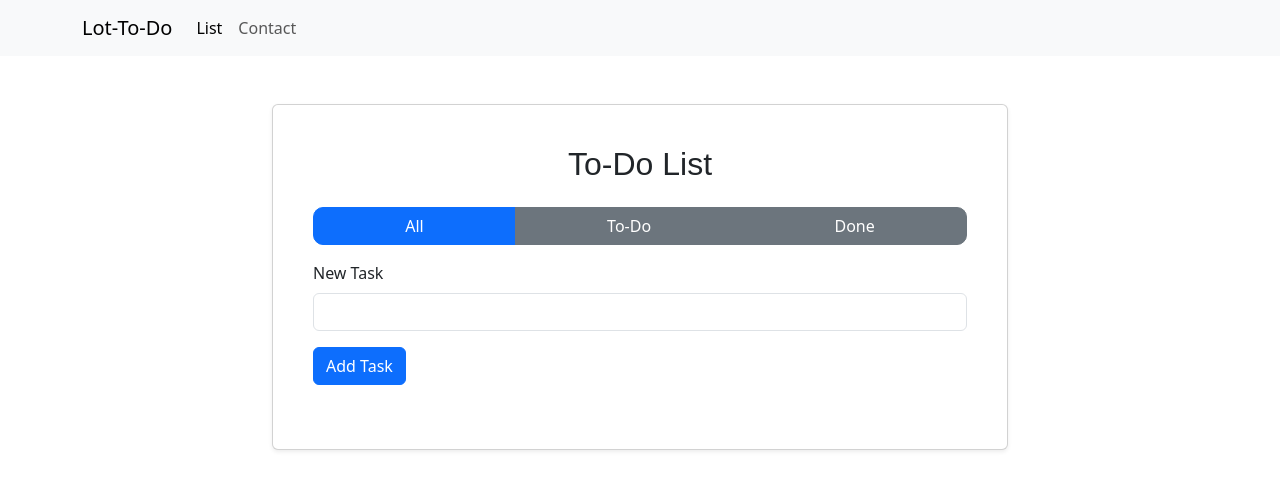
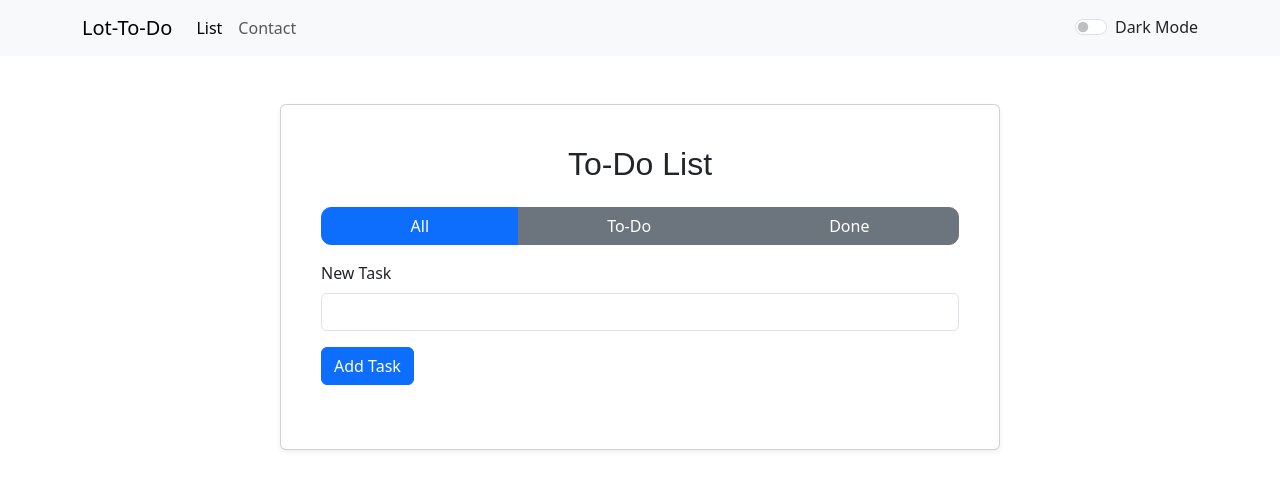
Before and after one commit to CGOdom/lot-to-do, a React (Create React App) app: page / in a window 1280 px wide. Shown: the top 490 px of the page. Built offline with nearby package versions, Linux system fonts and the light colour scheme.

Commit message:
Dark mode toggle

```diff
--- a/src/App.js
+++ b/src/App.js
@@ -1,18 +1,28 @@
-import React from 'react';
+import React, { useState } from 'react';
 import { BrowserRouter as Router, Route, Routes } from 'react-router-dom';
 import MyNavbar from './components/Navbar';
 import Todo from './pages/Todo';
 import Contact from './pages/Contact';
+import 'bootstrap/dist/css/bootstrap.min.css';
 
 const App = () => {
+  const [darkMode, setDarkMode] = useState(false);
+
+  const toggleDarkMode = () => {
+    setDarkMode(!darkMode);
+    document.body.classList.toggle('bg-dark'); // Add or remove dark background for the body
+  };
+
   return (
     <Router>
-      <div>
-        <MyNavbar />
-        <Routes>
-          <Route path="/" element={<Todo />} />
-          <Route path="/contact" element={<Contact />} />
-        </Routes>
+      <div className={`App ${darkMode ? 'bg-dark text-white' : ''}`}>
+        <MyNavbar darkMode={darkMode} toggleDarkMode={toggleDarkMode} />
+        <div className="container mt-3">
+          <Routes>
+            <Route path="/" element={<Todo darkMode={darkMode} />} />
+            <Route path="/contact" element={<Contact darkMode={darkMode} />} />
+          </Routes>
+        </div>
       </div>
     </Router>
   );
--- a/src/components/Navbar.js
+++ b/src/components/Navbar.js
@@ -1,10 +1,10 @@
 import React from 'react';
-import { Navbar, Nav, Container } from 'react-bootstrap';
+import { Navbar, Nav, Container, Form } from 'react-bootstrap';
 import { LinkContainer } from 'react-router-bootstrap';
 
-const MyNavbar = () => {
+const MyNavbar = ({ darkMode, toggleDarkMode }) => {
   return (
-    <Navbar bg="light" expand="lg">
+    <Navbar bg={darkMode ? 'dark' : 'light'} variant={darkMode ? 'dark' : 'light'} expand="lg">
       <Container>
         <LinkContainer to="/">
           <Navbar.Brand>Lot-To-Do</Navbar.Brand>
@@ -19,6 +19,15 @@ const MyNavbar = () => {
               <Nav.Link>Contact</Nav.Link>
             </LinkContainer>
           </Nav>
+          <Form className="d-flex align-items-center">
+            <Form.Check
+              type="switch"
+              id="dark-mode-switch"
+              label="Dark Mode"
+              checked={darkMode}
+              onChange={toggleDarkMode}
+            />
+          </Form>
         </Navbar.Collapse>
       </Container>
     </Navbar>
--- a/src/components/TodoList.js
+++ b/src/components/TodoList.js
@@ -1,9 +1,9 @@
 import React from 'react';
 import { ListGroup, Button, Form, Container, Row, Col } from 'react-bootstrap';
 
-const TodoList = ({ todos, deleteItem, toggleComplete }) => {
+const TodoList = ({ todos, deleteItem, toggleComplete, darkMode }) => {
   return (
-    <Container className="todo-list mt-4">
+    <Container className={`todo-list mt-4 ${darkMode ? 'bg-dark text-white' : ''}`}>
       <Row>
         {todos.map((todo, index) => {
           let colClass = "col-12"; // Default to full width
@@ -18,7 +18,7 @@ const TodoList = ({ todos, deleteItem, toggleComplete }) => {
 
           return (
             <Col key={todo.id} className={colClass}>
-              <ListGroup.Item className="d-flex justify-content-between align-items-center py-3">
+              <ListGroup.Item className={`d-flex justify-content-between align-items-center py-3 ${darkMode ? 'bg-dark text-white' : ''}`}>
                 <div className="d-flex align-items-center">
                   <Form.Check
                     type="checkbox"
--- a/src/pages/Contact.js
+++ b/src/pages/Contact.js
@@ -2,7 +2,7 @@ import React, { useState } from 'react';
 import { Form, Button, Container, Row, Col, Card } from 'react-bootstrap';
 import './Contact.css';
 
-const Contact = () => {
+const Contact = ({ darkMode }) => {
   const [formData, setFormData] = useState({
     firstName: '',
     lastName: '',
@@ -21,10 +21,10 @@ const Contact = () => {
   };
 
   return (
-    <Container className="mt-5">
+    <Container className={`mt-5 ${darkMode ? 'bg-dark text-white' : ''}`}>
       <Row className="justify-content-center">
         <Col md={8}>
-          <Card className="p-4 shadow-sm">
+          <Card className={`p-4 shadow-sm ${darkMode ? 'bg-dark text-white' : ''}`}>
             <Card.Body>
               <h2 className="mb-4 text-center">Contact Us</h2>
               <Form onSubmit={handleSubmit}>
@@ -36,6 +36,7 @@ const Contact = () => {
                     value={formData.firstName}
                     onChange={handleChange}
                     required
+                    className={darkMode ? 'bg-dark text-white' : ''}
                   />
                 </Form.Group>
 
@@ -47,6 +48,7 @@ const Contact = () => {
                     value={formData.lastName}
                     onChange={handleChange}
                     required
+                    className={darkMode ? 'bg-dark text-white' : ''}
                   />
                 </Form.Group>
 
@@ -58,6 +60,7 @@ const Contact = () => {
                     value={formData.email}
                     onChange={handleChange}
                     required
+                    className={darkMode ? 'bg-dark text-white' : ''}
                   />
                 </Form.Group>
 
@@ -69,6 +72,7 @@ const Contact = () => {
                     value={formData.comments}
                     onChange={handleChange}
                     rows={3}
+                    className={darkMode ? 'bg-dark text-white' : ''}
                   />
                 </Form.Group>
 
--- a/src/pages/Todo.js
+++ b/src/pages/Todo.js
@@ -5,7 +5,7 @@ import TodoForm from '../components/TodoForm';
 import TodoList from '../components/TodoList';
 import './Todo.css';
 
-const Todo = () => {
+const Todo = ({ darkMode }) => {
   const [todos, setTodos] = useState(getInitialState());
   const [filter, setFilter] = useState('all');
 
@@ -39,10 +39,10 @@ const Todo = () => {
   });
 
   return (
-    <Container className="mt-5">
+    <Container className={`mt-5 ${darkMode ? 'bg-dark text-white' : ''}`}>
       <Row className="justify-content-center">
         <Col md={8}>
-          <Card className="p-4 shadow-sm">
+          <Card className={`p-4 shadow-sm ${darkMode ? 'bg-dark text-white' : ''}`}>
             <Card.Body>
               <h2 className="mb-4 text-center">To-Do List</h2>
               <ButtonGroup className="mb-3 w-100">
@@ -51,7 +51,7 @@ const Todo = () => {
                 <Button variant={filter === 'done' ? 'primary' : 'secondary'} onClick={() => setFilter('done')}>Done</Button>
               </ButtonGroup>
               <TodoForm addItem={addItem} />
-              <TodoList todos={filteredTodos} deleteItem={deleteItem} toggleComplete={toggleComplete} />
+              <TodoList todos={filteredTodos} deleteItem={deleteItem} toggleComplete={toggleComplete} darkMode={darkMode} />
             </Card.Body>
           </Card>
         </Col>
```
